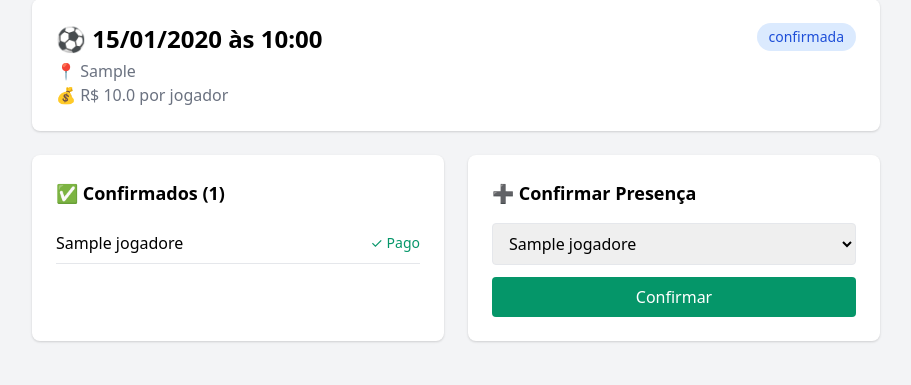
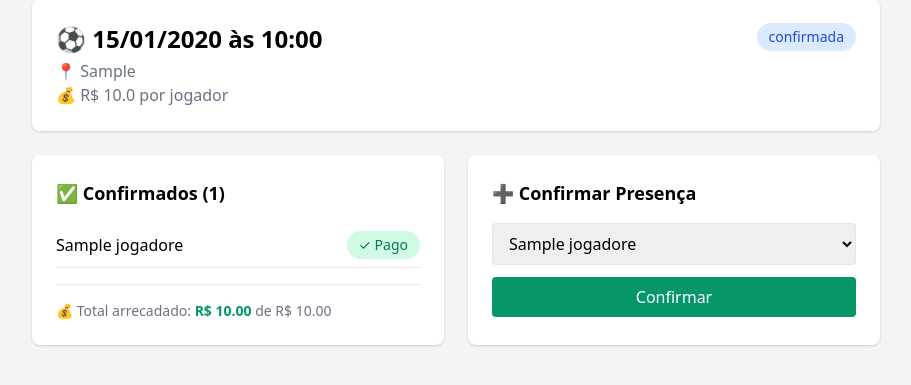
Before and after one commit to engvxtvictor-lgtm/peladas, a FastAPI app: page /partidas/1 in a window 1280 px wide. Shown: the part 125-510 px from the top of the page, without its empty margins (184-1095 px from the left). Run offline with FastAPI, Linux system fonts and the light colour scheme; tables that the repository leaves empty hold one stand-in row (values such as "Sample post"); some libraries are stand-ins or nearby versions.

Commit message:
feat: financeiro - marcar pagamento pago/pendente

```diff
--- a/app/main.py
+++ b/app/main.py
@@ -101,3 +101,14 @@ def sortear_times_html(partida_id: int, request: Request, db: Session = Depends(
         'jogadores': jogadores_lista,
         'times': times_enumerados
     })
+
+@app.post('/partidas/{partida_id}/pagamento/{jogador_id}')
+def marcar_pagamento(partida_id: int, jogador_id: int, db: Session = Depends(get_db)):
+    presenca = db.query(Presenca).filter(
+        Presenca.partida_id == partida_id,
+        Presenca.jogador_id == jogador_id
+    ).first()
+    if presenca:
+        presenca.pago = not presenca.pago
+        db.commit()
+    return RedirectResponse(url=f'/partidas/{partida_id}', status_code=303)
--- a/app/templates/partida_detalhe.html
+++ b/app/templates/partida_detalhe.html
@@ -29,13 +29,28 @@
         {% for p in confirmados %}
         <div class="flex justify-between items-center py-2 border-b last:border-0">
             <span class="font-medium">{{ p.jogador.nome }}</span>
-            <span class="text-sm {% if p.pago %}text-green-600{% else %}text-red-500{% endif %}">
-                {% if p.pago %}✓ Pago{% else %}Pendente{% endif %}
-            </span>
+            <form method="post" action="/partidas/{{ partida.id }}/pagamento/{{ p.jogador.id }}">
+                <button type="submit" class="text-sm px-3 py-1 rounded-full
+                    {% if p.pago %}bg-green-100 text-green-700{% else %}bg-red-100 text-red-500{% endif %}">
+                    {% if p.pago %}✓ Pago{% else %}Pendente{% endif %}
+                </button>
+            </form>
         </div>
         {% else %}
         <p class="text-gray-400 text-sm">Nenhum confirmado ainda.</p>
         {% endfor %}
+
+        {% if confirmados %}
+        <div class="mt-4 pt-4 border-t">
+            <p class="text-sm text-gray-500">
+                💰 Total arrecadado:
+                <span class="font-bold text-green-600">
+                    R$ {{ "%.2f"|format(confirmados|selectattr("pago")|list|length * partida.valor_por_jogador) }}
+                </span>
+                de R$ {{ "%.2f"|format(confirmados|length * partida.valor_por_jogador) }}
+            </p>
+        </div>
+        {% endif %}
     </div>
 
     <div class="bg-white rounded-lg shadow p-6">
```
